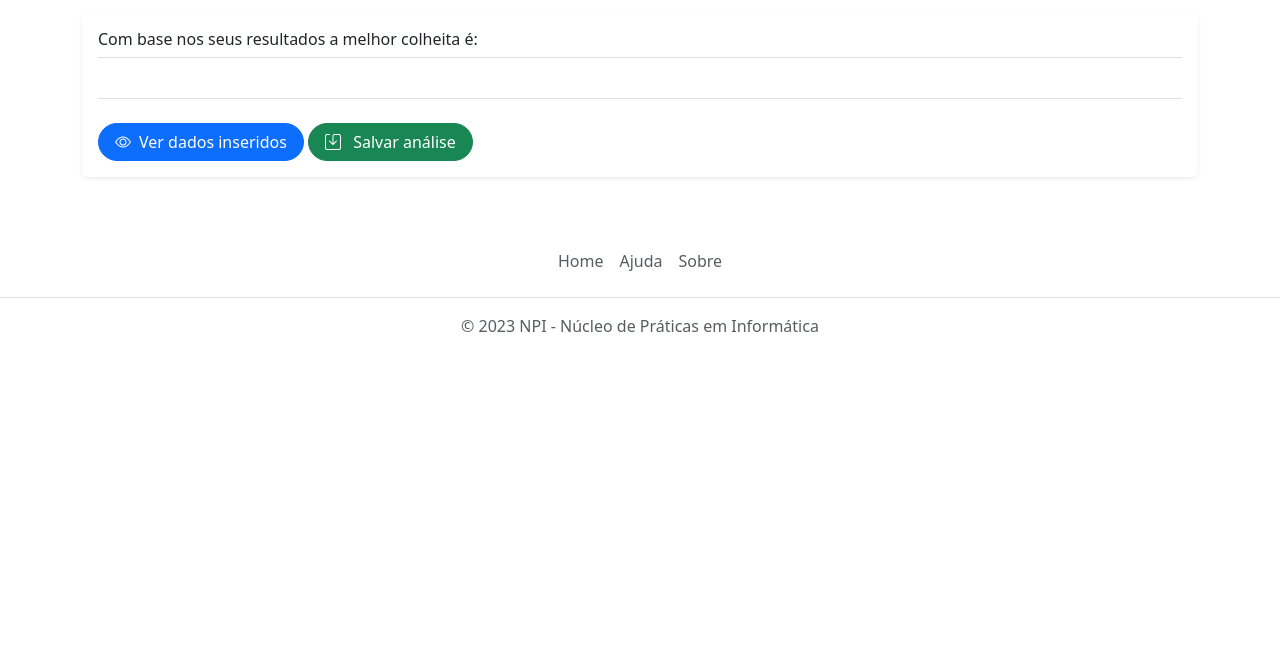
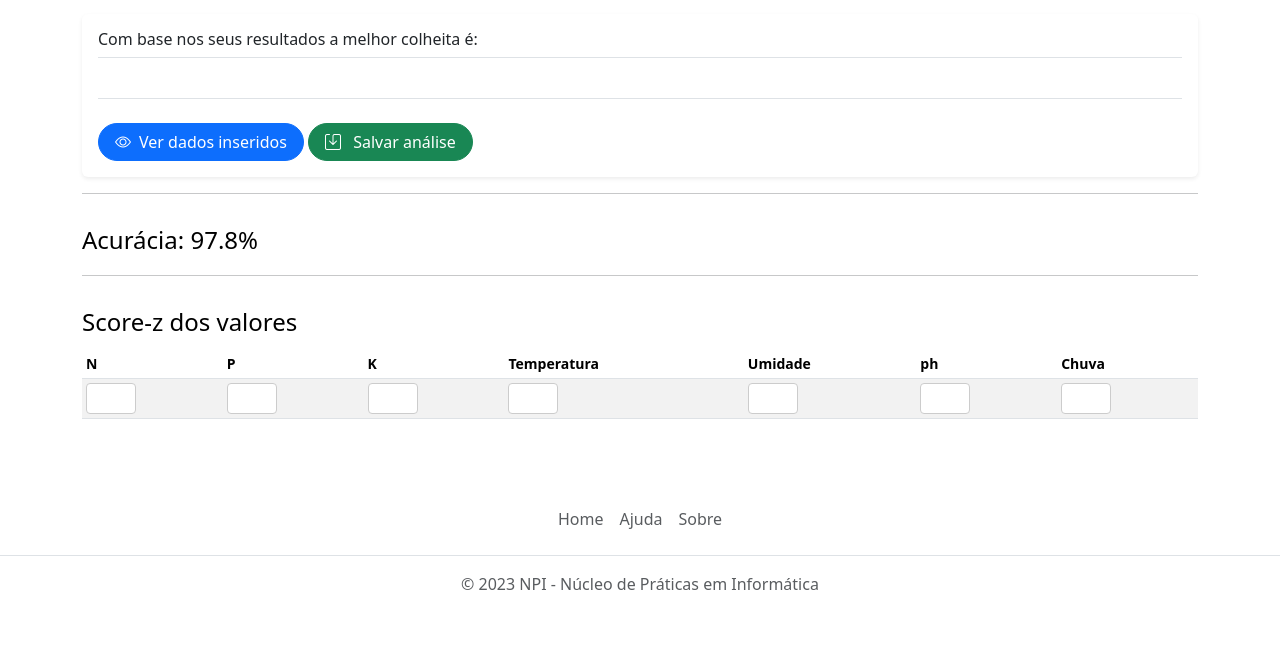
Before and after one commit to MateusCampaner/Oraculus, a Django app: page /resultado/ in a window 1280 px wide. Shown: the part 187-839 px from the top of the page. Before the commit the page ends 519 px from the top, so only its background shows below. Run offline with Django 4.2, Linux system fonts and the light colour scheme; the visitor is signed in with stand-in values (Sample User, id 1); some libraries are stand-ins or nearby versions.

Commit message:
Alteração na tela de visualizar analise e de resultado da analise

```diff
--- a/oraculus/templates/acessar_dados.html
+++ b/oraculus/templates/acessar_dados.html
@@ -59,7 +59,7 @@
 
               <a href="{% url 'visualizar_analise' analise.id %}" class="btn btn-primary rounded-pill px-3 pe-3"></i><i class="bi bi-eye pe-2"></i> Visualizar</a>
 
-              <a href="{% url 'delete_inserir_analise' analise.id %}" class="btn btn-danger rounded-pill px-3 pe-3"></i>Deletar</a>
+              <a href="{% url 'delete_inserir_analise' analise.id %}" class="btn btn-danger rounded-pill px-3 pe-3"></i><i class="bi bi-trash-fill pe-2 "></i> Deletar</a>
 
               </div>
 
--- a/oraculus/templates/resultado.html
+++ b/oraculus/templates/resultado.html
@@ -86,10 +86,48 @@
             <td><input class="numeric-input" type="number" value="{{ Chuva }}" readonly></td>
           </tr>
 
-    </form>
-        </tbody>
+        </form>
+      </tbody>
       </table>
+
     </div>
+
+    <hr>
+
+      <h4 class="text-body-emphasis pt-3 pb-1">Acurácia: 97.8%</h4>
+
+              <hr>
+
+              <h4 class="text-body-emphasis pt-3 pb-1">Score-z dos valores</h4>
+
+              <div class="table-responsive small">
+                <table class="table table-striped table-sm tabela-dados">
+                  <thead>
+                    <tr>
+                      <th scope="col">N</th>
+                      <th scope="col">P</th>
+                      <th scope="col">K</th>
+                      <th scope="col">Temperatura</th>
+                      <th scope="col">Umidade</th>
+                      <th scope="col">ph</th>
+                      <th scope="col">Chuva</th>
+                    </tr>
+                  </thead>
+                  <tbody>
+
+                      <tr>
+                        <td><input class="numeric-input" type="number" name="N" value="{{analises.N}}" readonly></td>
+                        <td><input class="numeric-input" type="number" name="P" value="{{analises.P}}" readonly></td>
+                        <td><input class="numeric-input" type="number" name="K" value="{{analises.K}}" readonly></td>
+                        <td><input class="numeric-input" type="float" name="Temperatura" value="{{analises.Temperatura}}" readonly></td>
+                        <td><input class="numeric-input" type="float" name="Umidade" value="{{analises.Umidade}}" readonly></td>
+                        <td><input class="numeric-input" type="float" name="pH" value="{{analises.pH}}" readonly></td>
+                        <td><input class="numeric-input" type="float" name="Chuva" value="{{analises.Chuva}}" readonly></td>
+                      </tr>
+
+                  </tbody>
+                </table>
+              </div>
 
   </div>
 </div>
--- a/oraculus/usuario/views.py
+++ b/oraculus/usuario/views.py
@@ -21,13 +21,13 @@ def registrar(request):
         user = User.objects.filter(username=username).first()
 
         if user:
-            return render(request, "modal_cadastro_usuario_falha.html")
+            return HttpResponse('Usuário já existe')
 
 
         else:
             user = User.objects.create_user(username=username, email=email, password=senha)
             user.save()
-            messages.success(request, 'Usuário cadastrado com sucesso')
+            return HttpResponse('Usuário cadastrado com sucesso')
 
     return render(request, 'registrar.html')
 
```
Also changed, not shown: oraculus/templates/visualizar_analise.html (+53 -1 lines).
